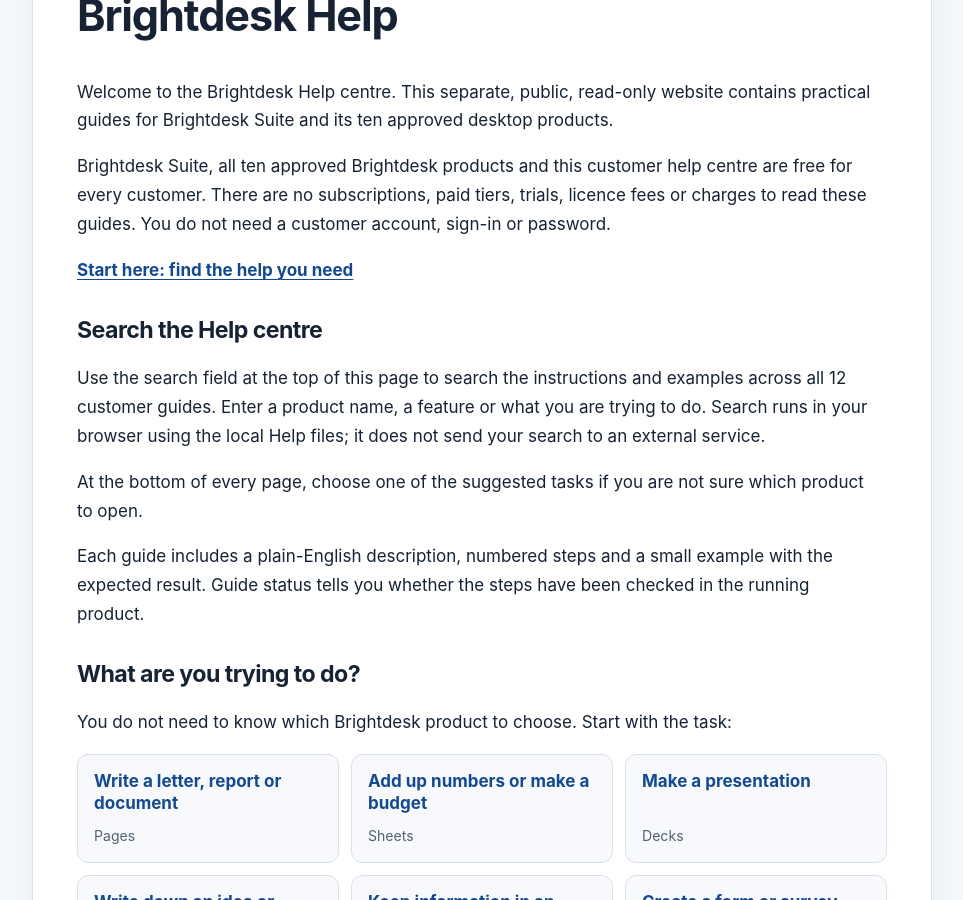
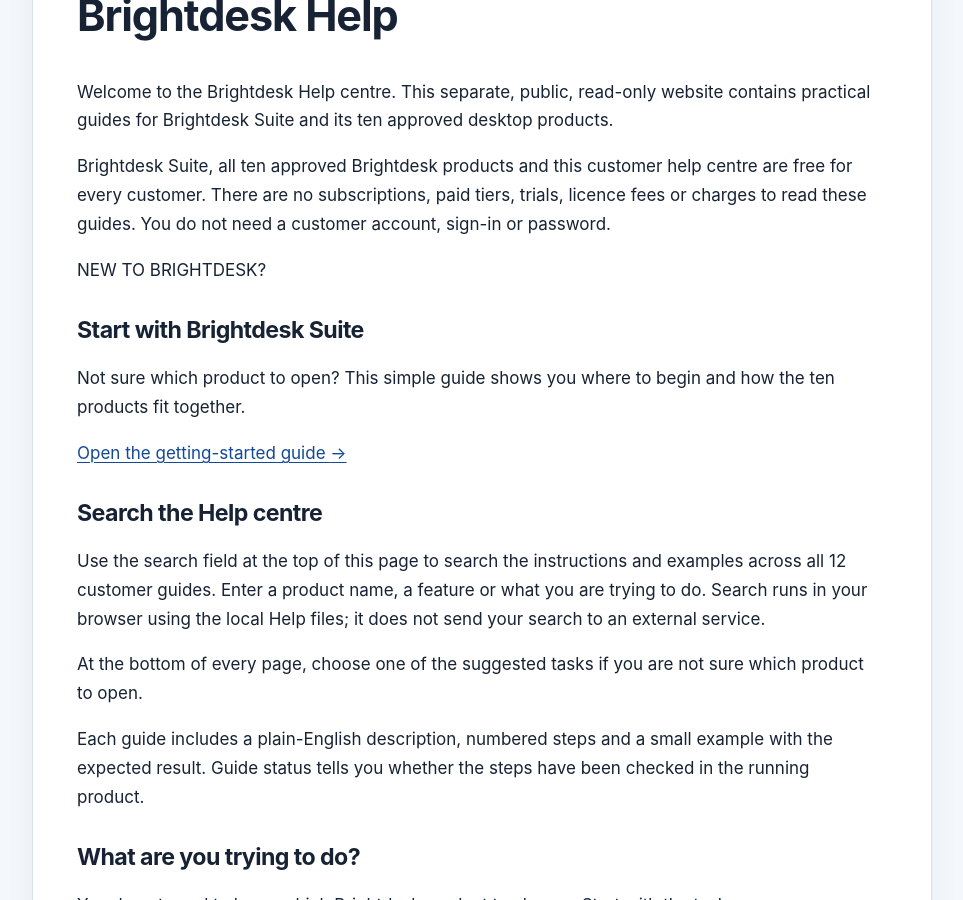
Before and after one commit to conz20/Brightdesk-Wiki, a Jekyll site: the page built from docs/index.md, in a window 1280 px wide and 900 px high, scrolled down 523 px. Shown: the whole window, without its empty margins (158-1121 px from the left). Built offline with Jekyll 4.4.1, drawn with Linux system fonts in a browser that asks for light colours.

Commit message:
feat(help): make Suite getting started prominent on homepage

```diff
--- a/docs/index.md
+++ b/docs/index.md
@@ -11,7 +11,14 @@ Welcome to the Brightdesk Help centre. This separate, public, read-only website
 
 Brightdesk Suite, all ten approved Brightdesk products and this customer help centre are free for every customer. There are no subscriptions, paid tiers, trials, licence fees or charges to read these guides. You do not need a customer account, sign-in or password.
 
-[**Start here: find the help you need**](customer-start-here.html)
+<section class="start-panel" aria-labelledby="start-panel-title">
+  <div>
+    <p class="eyebrow">NEW TO BRIGHTDESK?</p>
+    <h2 id="start-panel-title">Start with Brightdesk Suite</h2>
+    <p>Not sure which product to open? This simple guide shows you where to begin and how the ten products fit together.</p>
+  </div>
+  <a class="start-link" href="customer-start-here.html">Open the getting-started guide <span aria-hidden="true">→</span></a>
+</section>
 
 ## Search the Help centre
 
```
